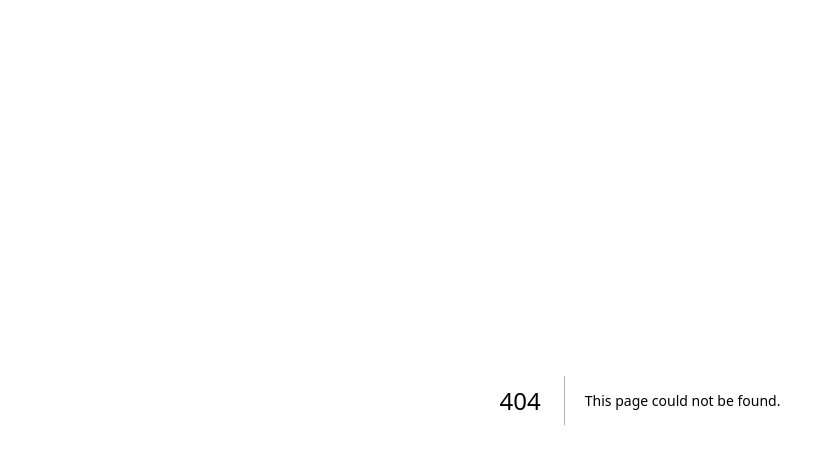
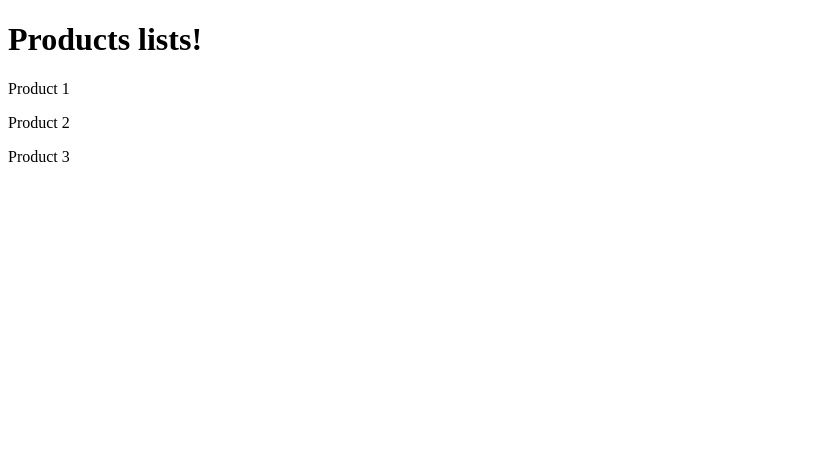
Before and after one commit to Beaskyy/nexjs14, a Next.js app: page /products in a window 1280 px wide. Before the commit this address had no page. Shown: the top 464 px of the page, without its empty margins (0-835 px from the left). Built offline with nearby package versions, Linux system fonts and the light colour scheme.

Commit message:
Nested Dynamic Routes

```diff
--- /dev/null
+++ b/src/app/products/[productId]/page.tsx
@@ -0,0 +1,5 @@
+const ProductId = ({ params }: { params: { productId: string } }) => {
+  return <div>ProductId with id {params.productId}</div>;
+};
+
+export default ProductId;
--- /dev/null
+++ b/src/app/products/page.tsx
@@ -0,0 +1,13 @@
+
+const Products = () => {
+  return (
+    <div>
+      <h1>Products lists!</h1>
+      <p>Product 1</p>
+      <p>Product 2</p>
+      <p>Product 3</p>
+    </div>
+  )
+}
+
+export default Products
```
Also changed, not shown: src/app/products/[productId]/reviews/[reviewId]/page.tsx (added, +16 -0 lines).
